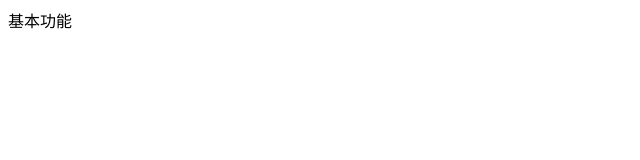
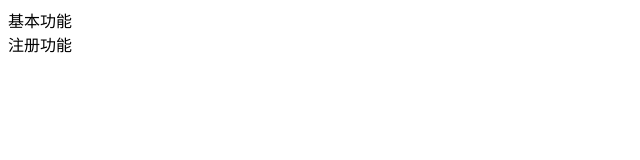
Before and after one commit to hxz1993/first, a plain HTML site: page index.html in a window 1280 px wide. Shown: the whole page, without its empty margins (0-640 px from the left). Drawn offline with Linux system fonts and the light colour scheme.

Commit message:
注册功能

```diff
--- a/index.html
+++ b/index.html
@@ -6,5 +6,6 @@
 </head>
 <body>
   <div>基本功能</div>
+<div>注册功能</div>
 </body>
 </html>
```
